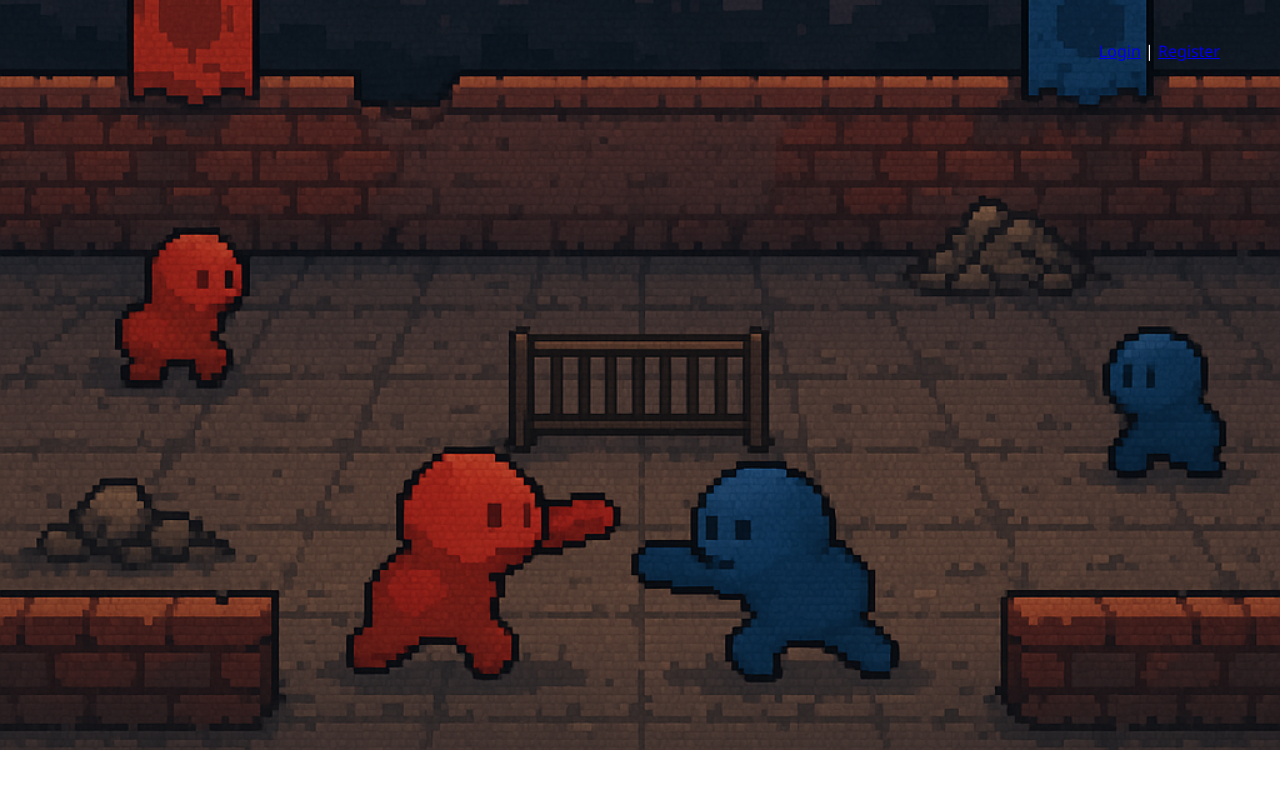
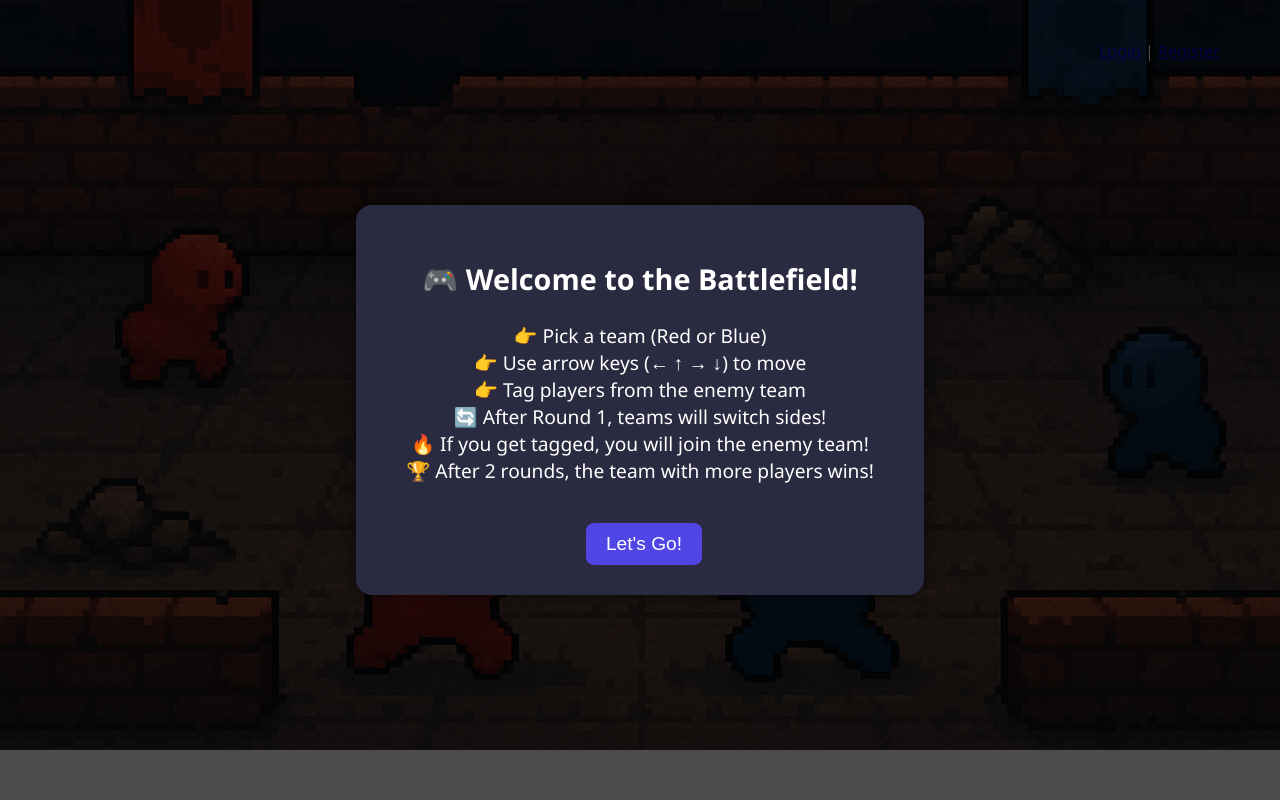
Before and after one commit to jialechen3/312Team, a Flask app: page /lobby/1 in a window 1280 px wide. Run offline with Flask 3, Linux system fonts and the light colour scheme; a database or web service that is not in the repository returns one stand-in record (values such as "Sample title"); some libraries are stand-ins or nearby versions.

Commit message:
Update: Added tuturiol when enter the room Added wall collsion Added random walls Fixed player will be tag multiple times

```diff
--- a/templates/lobby_by_id.html
+++ b/templates/lobby_by_id.html
@@ -85,6 +85,43 @@
         justify-content: center;
         align-items: center;
       }
+
+      #welcomePopup {
+  position: fixed;
+  top: 0; left: 0; right: 0; bottom: 0;
+  background: rgba(0,0,0,0.7);
+  display: flex;
+  justify-content: center;
+  align-items: center;
+  z-index: 9999;
+}
+
+#popupContent {
+  background: #2a2a40;
+  color: white;
+  padding: 30px 50px;
+  border-radius: 16px;
+  text-align: center;
+  max-width: 500px;
+  font-size: 1.2rem;
+  box-shadow: 0 0 20px rgba(0,0,0,0.5);
+}
+
+#popupContent button {
+  margin-top: 20px;
+  padding: 10px 20px;
+  font-size: 1.2rem;
+  background-color: #4f46e5;
+  border: none;
+  border-radius: 8px;
+  cursor: pointer;
+  color: white;
+}
+
+#popupContent button:hover {
+  background-color: #6366f1;
+}
+
     </style>
 </head>
 <body>
@@ -253,7 +290,30 @@ function placeholder() {
     });
 }
 
+
+function closePopup() {
+  document.getElementById('welcomePopup').style.display = 'none';
+}
+
+window.onload = function() {
+  setTimeout(() => {
+    document.getElementById('welcomePopup').style.display = 'flex';
+  }, 300);
+};
 </script>
-
+<div id="welcomePopup" style="display:none;">
+  <div id="popupContent">
+    <h2>🎮 Welcome to the Battlefield!</h2>
+    <p>
+      👉 Pick a team (Red or Blue)<br>
+      👉 Use arrow keys (← ↑ → ↓) to move<br>
+      👉 Tag players from the enemy team<br>
+      🔄 After Round 1, teams will switch sides!<br>
+      🔥 If you get tagged, you will join the enemy team!<br>
+      🏆 After 2 rounds, the team with more players wins!
+    </p>
+      <button onclick="closePopup()">Let's Go!</button>
+  </div>
+</div>
 </body>
 </html>
--- a/util/battlefield.py
+++ b/util/battlefield.py
@@ -9,6 +9,16 @@ MAP_WIDTH = 100
 MAP_HEIGHT = 100
 
 terrain = [[0 for _ in range(MAP_WIDTH)] for _ in range(MAP_HEIGHT)]
+
+for y in range(MAP_HEIGHT):
+    for x in range(MAP_WIDTH):
+        if y < 5 and x >= MAP_WIDTH - 5:
+            inside = (x >= MAP_WIDTH - 4 and x <= MAP_WIDTH - 2) and (y >= 1 and y <= 3)
+            terrain[y][x] = 0 if inside else 3  # red base walls
+        elif y >= MAP_HEIGHT - 5 and x < 5:
+            terrain[y][x] = 2  # blue base walls
+        elif (x + y) % 17 == 0 and 5 < x < MAP_WIDTH - 6 and 5 < y < MAP_HEIGHT - 6:
+            terrain[y][x] = 1  # scattered maze walls
 
 # Global memory
 room_player_data = {}  # { room_id: { player_name: {"x": int, "y": int, "team": str} } }
@@ -28,6 +38,29 @@ def register_battlefield_handlers(socketio, user_collection, room_collection):
         if room_id:
             print(f"[BATTLEFIELD JOIN] {player_id} joining room {room_id}")
             join_room(room_id)
+
+            # 🔥 Immediately emit the current player positions after joining
+            room = room_collection.find_one({"id": room_id})
+            if not room:
+                print(f"[❌] Room {room_id} not found when joining")
+                return
+
+            players = room.get('players', [])
+            updated_players = []
+
+            room_doc = room_collection.find_one({"id": room_id})
+
+            for p in players:
+                user_doc = user_collection.find_one({"username": p["id"]})
+                p["avatar"] = choose_avatar(p["id"], room_doc, user_doc)
+                updated_players.append(p)
+
+            emit('player_positions', updated_players, room=request.sid, namespace='/battlefield')
+            terrain_data = room.get('terrain')
+            if terrain_data:
+                emit('load_terrain', {'terrain': terrain_data}, room=request.sid, namespace='/battlefield')
+            else:
+                print("[❌] No terrain found for room", room_id)
 
     @socketio.on('move', namespace='/battlefield')
     def handle_move(data):
@@ -75,8 +108,19 @@ def register_battlefield_handlers(socketio, user_collection, room_collection):
         if not (0 <= new_x < MAP_WIDTH and 0 <= new_y < MAP_HEIGHT):
             print(f"[❌] Move out of bounds ({new_x}, {new_y})")
             return
-        if terrain[new_y][new_x] == 1:
-            print(f"[❌] Blocked by wall at ({new_x}, {new_y})")
+
+        room = room_collection.find_one({'id': room_id})
+        terrain = room.get('terrain', [[0] * 100 for _ in range(100)])  # fallback if missing
+        tile = terrain[new_y][new_x]
+        emit('terrain_data', terrain, room=room_id, namespace='/battlefield')
+        if tile == 1:
+            print(f"[❌] Blocked by maze wall at ({new_x}, {new_y})")
+            return
+        elif tile == 2 and player_data.get('team') != 'blue':
+            print(f"[❌] Only blue team can enter blue base at ({new_x}, {new_y})")
+            return
+        elif tile == 3 and player_data.get('team') != 'red':
+            print(f"[❌] Only red team can enter red base at ({new_x}, {new_y})")
             return
 
         # write move into MongoDB
@@ -133,7 +177,9 @@ def register_battlefield_handlers(socketio, user_collection, room_collection):
                         continue  # Neither is attacker, no tagging
 
                     print(f"[TAG] {tagger} (attacker) tagged {victim} (defender)")
-
+                    if player_status.get(room_id, {}).get(victim, {}).get('status') == 'dead':
+                        print(f"[❌] {victim} is already dead, skipping re-tag")
+                        continue
                     emit('player_tagged', {'tagger': tagger, 'target': victim}, room=room_id)
 
                     # mark victim dead
--- a/util/rooms.py
+++ b/util/rooms.py
@@ -62,6 +62,9 @@ def register_room_handlers(socketio, user_collection, room_collection):
         username = user['username']
         room_id = str(uuid.uuid4())
 
+        # 🔥 Generate randomized terrain
+        generated_terrain = generate_battlefield_terrain()
+
         new_room = {
             "id": room_id,
             "room_name": room_name,
@@ -69,21 +72,24 @@ def register_room_handlers(socketio, user_collection, room_collection):
             "red_team": [],
             "blue_team": [],
             "no_team": [],
-            "players": []        # This is important so battlefield has players list
+            "players": [],
+            "game_started": False,
+            "terrain": generated_terrain  # 🔥 store it in MongoDB
         }
         room_collection.insert_one(new_room)
 
         all_rooms = [
             {"id": str(room["id"]), "name": html.escape(room["room_name"])}
-            for room in room_collection.find()
+            for room in room_collection.find({"game_started": False})
         ]
         emit('room_list', all_rooms, broadcast=True)
+
 
     @socketio.on('get_rooms', namespace='/lobby')
     def handle_get_rooms():
         all_rooms = [
             {"id": str(room["id"]), "name": html.escape(room["room_name"])}
-            for room in room_collection.find()
+            for room in room_collection.find({"game_started": False})
         ]
         emit('room_list', all_rooms)
 
@@ -270,7 +276,10 @@ def register_room_handlers(socketio, user_collection, room_collection):
         if battlefield_players:
             room_collection.update_one(
                 {'id': room_id},
-                {'$push': {'players': {'$each': battlefield_players}}}
+                {
+                    '$push': {'players': {'$each': battlefield_players}},
+                    '$set': {'game_started': True}  # ⬅️ Update here
+                }
             )
 
         # Emit updated players
@@ -292,11 +301,16 @@ def register_room_handlers(socketio, user_collection, room_collection):
                 "avatar": f"/static/avatars/{avatar_fn}"
             })
 
+        all_rooms = [
+            {"id": str(room["id"]), "name": html.escape(room["room_name"])}
+            for room in room_collection.find({"game_started": False})
+        ]
+        socketio.emit('room_list', all_rooms, namespace='/lobby')
+
         emit('player_positions', players_out, room=room_id)
 
         # Optionally, tell frontend: game started
         emit('game_started', room=room_id)
-
         kick_off_round_system(socketio, room_collection, room_id)
 
 
@@ -347,3 +361,47 @@ def register_room_handlers(socketio, user_collection, room_collection):
         page = request.args.get('page')
         room_id = request.args.get('room_id')
         print(f"[CONNECT] {request.sid} connected from page: {page}, room: {room_id}")
+
+
+# server-side battlefield terrain generation (Python)
+import random
+
+def generate_battlefield_terrain(width=100, height=100):
+    terrain = [[0 for _ in range(width)] for _ in range(height)]
+
+    # Define safe zones
+    safe_zone_red = (0, 0, 5, 5)
+    safe_zone_blue = (width-5, height-5, width, height)
+
+    def in_safe_zone(x, y):
+        return (safe_zone_red[0] <= x < safe_zone_red[2] and safe_zone_red[1] <= y < safe_zone_red[3]) or \
+               (safe_zone_blue[0] <= x < safe_zone_blue[2] and safe_zone_blue[1] <= y < safe_zone_blue[3])
+
+    # ✨ Step 1: Create big wall blocks
+    for _ in range(40):  # More blocks (used to be 25)
+        block_width = random.randint(3, 6)
+        block_height = random.randint(3, 6)
+        start_x = random.randint(0, width - block_width - 1)
+        start_y = random.randint(0, height - block_height - 1)
+
+        for x in range(start_x, start_x + block_width):
+            for y in range(start_y, start_y + block_height):
+                if not in_safe_zone(x, y):
+                    terrain[y][x] = 1  # Wall
+
+    # ✨ Step 2: Sprinkle small single-tile obstacles
+    for _ in range(300):  # Add many scattered little tiles
+        x = random.randint(0, width-1)
+        y = random.randint(0, height-1)
+        if not in_safe_zone(x, y) and terrain[y][x] == 0:
+            terrain[y][x] = 1
+
+    # ✨ Step 3: Make spawn zones clean
+    for x in range(width):
+        for y in range(height):
+            if x >= width-5 and y < 5:
+                terrain[y][x] = 3  # Red team safe
+            elif x < 5 and y >= height-5:
+                terrain[y][x] = 2  # Blue team safe
+
+    return terrain
--- a/util/rounds.py
+++ b/util/rounds.py
@@ -96,7 +96,10 @@ def _end_round(sock: SocketIO, room_id: str, room_collection) -> None:
         sock.emit('match_over',
                   {"winner": winner, "red": red, "blue": blue},
                   room=room_id, namespace='/battlefield')
+        room_collection.delete_one({'id': room_id})
+        round_state.pop(room_id, None)
         return  # match finished ✅
+
 
     # flip taggers for next round
     s["taggers"] = "blue" if s["taggers"] == "red" else "red"
```
Also changed, not shown: templates/battlefield.html (+41 -12 lines).
